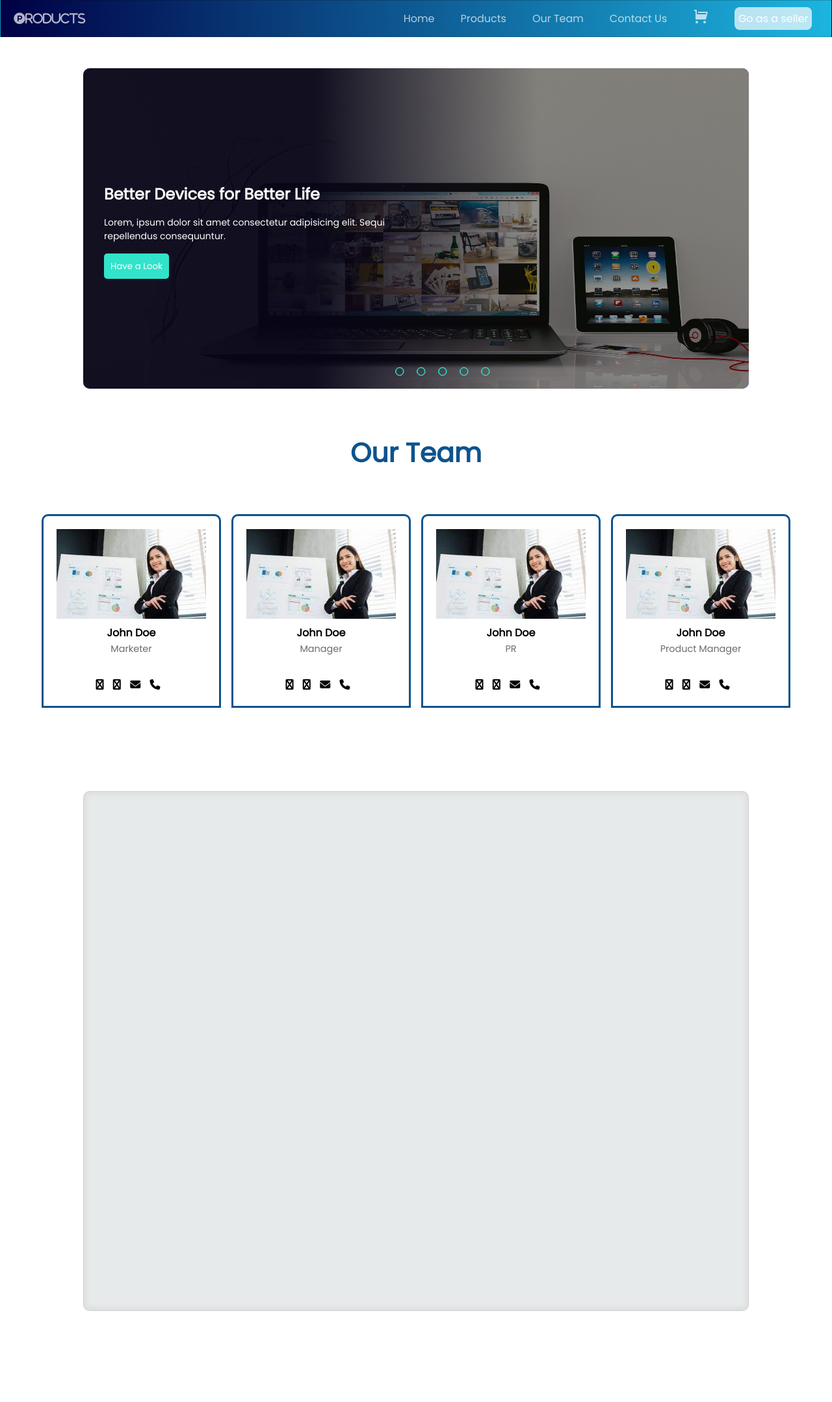
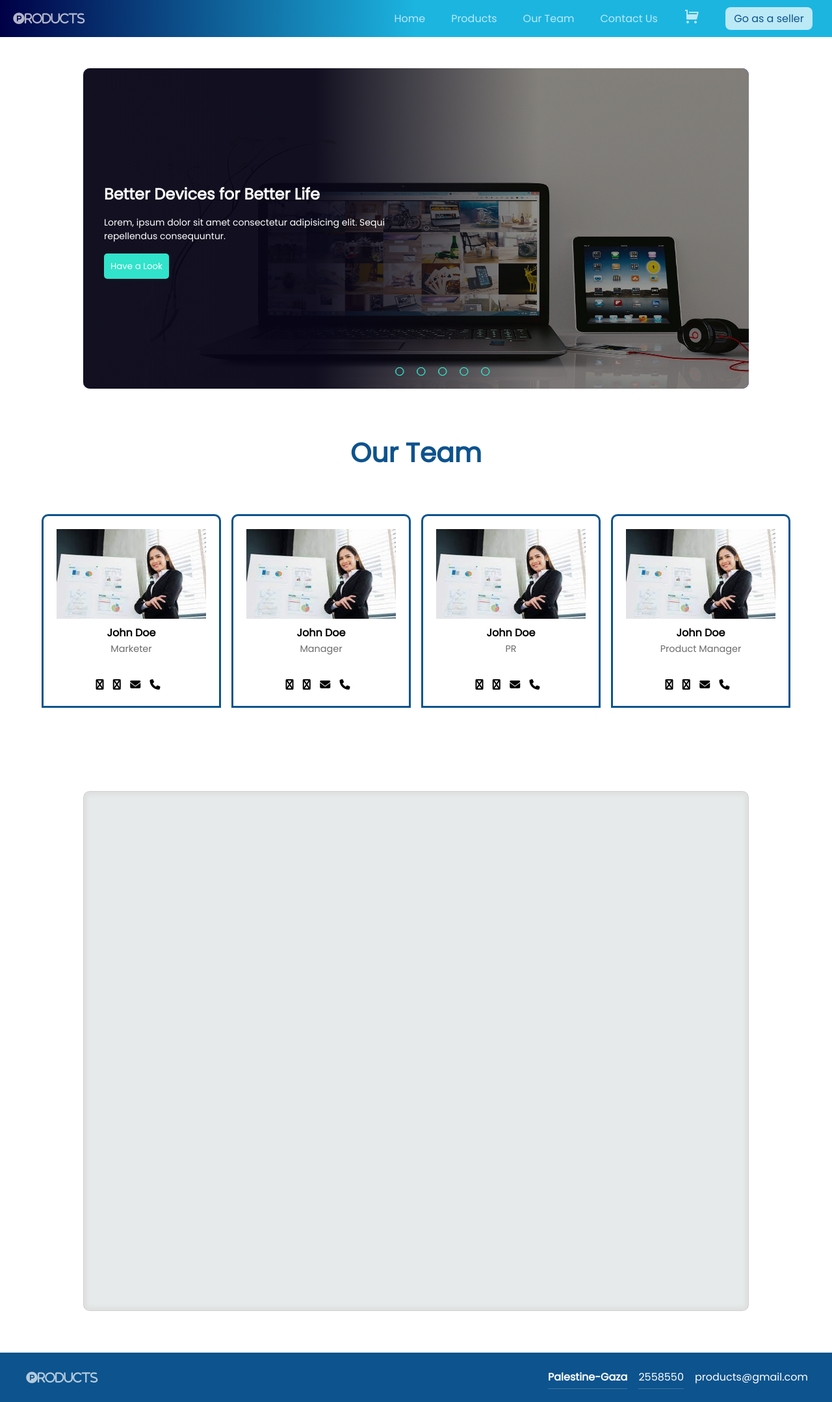
Before and after one commit to GSG-G13/E-commerce-team2, a plain HTML site: page index.html in a window 1280 px wide. Shown: the whole page at 65% size. Before the commit the page ends 2081 px from the top, so only its background shows below. Drawn offline with Linux system fonts and the light colour scheme.

Commit message:
build footer and some edits on navbar relates#7

```diff
--- a/home/home.css
+++ b/home/home.css
@@ -1,5 +1,4 @@
-
-@import url('https://fonts.googleapis.com/css2?family=Anton&family=Carter+One&family=League+Gothic&family=Permanent+Marker&family=Poppins&family=Press+Start+2P&family=Roboto&family=Russo+One&display=swap%27');
+@import url("https://fonts.googleapis.com/css2?family=Anton&family=Carter+One&family=League+Gothic&family=Permanent+Marker&family=Poppins&family=Press+Start+2P&family=Roboto&family=Russo+One&display=swap%27");
 * {
   padding: 0;
   margin: 0;
@@ -7,26 +6,25 @@
 }
 
 :root {
-    --main-color: #31E3CA;
+  --main-color: #31e3ca;
 }
 
 body {
-    font-family: 'Poppins', sans-serif;
+  font-family: "Poppins", sans-serif;
 }
-*{
+* {
   margin: 0px;
   padding: 0px;
   font-family: poppins;
   box-sizing: border-box;
 }
 /* styling for our team section */
-.team-section{
+.team-section {
   display: flex;
   align-items: center;
   justify-content: center;
   flex-direction: column;
   width: 100%;
-
 }
 .team-header {
   display: flex;
@@ -36,38 +34,37 @@ body {
   /* margin: 10px; */
   padding-top: 20px;
   font-size: 35px;
-  color: #0D538D;
+  color: #0d538d;
 }
 
-.cards{
+.cards {
   padding: 4rem;
   width: 100%;
   display: grid;
   grid-template-columns: repeat(auto-fit, minmax(200px, 1fr));
   align-items: center;
-  gap: 1rem
+  gap: 1rem;
 }
 
-@media(max-width:600px){
-  .cards{
+@media (max-width: 600px) {
+  .cards {
     padding: 2rem;
   }
 }
-.card{
+.card {
   text-align: center;
   border-top-right-radius: 10px;
   border-top-left-radius: 10px;
   overflow: hidden;
-  border: 3px solid #0D538D;
+  border: 3px solid #0d538d;
   padding: 20px;
-
 }
-.card img{
+.card img {
   width: 100%;
   height: auto;
   padding-bottom: 2px;
 }
-span{
+span {
   display: block;
   color: #6b6b6b;
   font-size: 0.9rem;
@@ -78,38 +75,26 @@ strong {
   font-size: 1rem;
 }
 
-
-.links{
+.links {
   margin-top: 32px;
 }
-.links a{
+.links a {
   display: inline-block;
   color: #000;
   margin-right: 10px;
   transition: 0.3s;
 }
 
-.links a:hover{
+.links a:hover {
   transform: translateY(10px);
-      color: #0D538D;
+  color: #0d538d;
 }
-
-
-
 
 .navbar {
   font-size: 16px;
 
-  background: #000046;
-  /* fallback for old browsers */
-  background: -webkit-linear-gradient(to left, #1cb5e0, #000046);
-  /* Chrome 10-25, Safari 5.1-6 */
-  background: linear-gradient(to left, #1cb5e0, #000046);
-  /* W3C, IE 10+/ Edge, Firefox 16+, Chrome 26+, Opera 12+, Safari 7+ */
   font-size: 16px;
-  background: linear-gradient(to left, #1cb5e0, #000046);
-
-  border: 1px solid rgba(0, 0, 0, 0.2);
+  background: linear-gradient(to left, #1cb5e0 50%, #000046);
   padding-bottom: 10px;
 }
 
@@ -137,9 +122,9 @@ strong {
 }
 
 .seller-btn {
-  color: rgb(255, 255, 255);
+  color: #0d538d;
   background-color: rgba(255, 255, 255, 0.7);
-  padding: 0.35rem;
+  padding: 0.35rem 0.83rem;
   border-radius: 8px;
 }
 .navbar-toggle {
@@ -202,8 +187,6 @@ strong {
   }
 }
 
-
-
 /* Start Landing Page */
 .landing {
   width: 100%;
@@ -264,7 +247,11 @@ strong {
   top: 0;
   padding-left: 2rem;
   background: rgb(7, 5, 23);
-    background: linear-gradient(90deg, rgba(7, 5, 23, 0.9529061624649859) 29%, rgba(10, 10, 13, 0.4150910364145658) 57%);
+  background: linear-gradient(
+    90deg,
+    rgba(7, 5, 23, 0.9529061624649859) 29%,
+    rgba(10, 10, 13, 0.4150910364145658) 57%
+  );
 }
 
 .slider .text h2 {
@@ -315,23 +302,23 @@ strong {
   background-color: var(--main-color);
 }
 
-#radio1:checked~.first {
+#radio1:checked ~ .first {
   margin-left: 0;
 }
 
-#radio2:checked~.first {
+#radio2:checked ~ .first {
   margin-left: -20%;
 }
 
-#radio3:checked~.first {
+#radio3:checked ~ .first {
   margin-left: -40%;
 }
 
-#radio4:checked~.first {
+#radio4:checked ~ .first {
   margin-left: -60%;
 }
 
-#radio5:checked~.first {
+#radio5:checked ~ .first {
   margin-left: -80%;
 }
 
@@ -356,23 +343,23 @@ strong {
   transition: 1s;
 }
 
-#radio1:checked~.navigate-auto .auto-btn1 {
+#radio1:checked ~ .navigate-auto .auto-btn1 {
   background-color: var(--main-color);
 }
 
-#radio2:checked~.navigate-auto .auto-btn2 {
+#radio2:checked ~ .navigate-auto .auto-btn2 {
   background-color: var(--main-color);
 }
 
-#radio3:checked~.navigate-auto .auto-btn3 {
+#radio3:checked ~ .navigate-auto .auto-btn3 {
   background-color: var(--main-color);
 }
 
-#radio4:checked~.navigate-auto .auto-btn4 {
+#radio4:checked ~ .navigate-auto .auto-btn4 {
   background-color: var(--main-color);
 }
 
-#radio5:checked~.navigate-auto .auto-btn5 {
+#radio5:checked ~ .navigate-auto .auto-btn5 {
   background-color: var(--main-color);
 }
 
@@ -567,3 +554,50 @@ strong {
   background: rgb(11, 104, 170);
   border-radius: 10px;
 }
+
+/**************************/
+/* FOOTER */
+/**************************/
+
+footer {
+  display: flex;
+  /* flex-direction: column; */
+  align-items: center;
+  justify-content: space-between;
+  background-color: #0d538d;
+  padding: 20px;
+  color: #fff;
+}
+
+.footer-contact p {
+  margin: 0;
+  padding: 5px 0;
+  text-align: center;
+  display: inline-block;
+}
+
+.footer-contact p:first-of-type {
+  font-weight: bold;
+}
+
+.footer-contact p:hover {
+  background-color: rgba(255, 255, 255, 0.2);
+}
+
+.footer-contact p:not(:last-of-type) {
+  border-bottom: 1px solid rgba(255, 255, 255, 0.2);
+}
+
+@keyframes spin {
+  0% {
+    transform: rotate(0deg);
+  }
+  100% {
+    transform: rotate(360deg);
+  }
+}
+.footer-contact {
+  display: flex;
+  width: 35%;
+  justify-content: space-evenly;
+}
--- a/index.html
+++ b/index.html
@@ -28,13 +28,13 @@
             <a href="#" class="nav-links">Home</a>
           </li>
           <li>
-            <a href="#" class="nav-links">Products</a>
+            <a href="#products" class="nav-links">Products</a>
           </li>
           <li>
-            <a href="#" class="nav-links">Our Team</a>
+            <a href="#team" class="nav-links">Our Team</a>
           </li>
           <li>
-            <a href="#" class="nav-links">Contact Us</a>
+            <a href="#footer" class="nav-links">Contact Us</a>
           </li>
           <li>
             <a href="#" class="nav-links"><svg xmlns="http://www.w3.org/2000/svg" viewBox="0 0 24 24" width="24" height="24"><path fill="none" d="M0 0h24v24H0z"/><path d="M6 9h13.938l.5-2H8V5h13.72a1 1 0 0 1 .97 1.243l-2.5 10a1 1 0 0 1-.97.757H5a1 1 0 0 1-1-1V4H2V2h3a1 1 0 0 1 1 1v6zm0 14a2 2 0 1 1 0-4 2 2 0 0 1 0 4zm12 0a2 2 0 1 1 0-4 2 2 0 0 1 0 4z" fill="rgba(255,255,255,0.7019607843137254)"/></svg></a>
@@ -131,7 +131,7 @@
   </section>
   <!-- End Landing Page -->
    <!-- creat an our team section -->
-  <section class="team-section">
+  <section class="team-section" id="team">
     <div class="team-header">
       <h3>Our Team</h3>
     </div>
@@ -195,6 +195,22 @@
         </div>
       </section>
 
+      <!-- footer start -->
+
+      <footer>
+        <div class="footer-logo" id="footer">
+          <a href="#" class="logo"><div id="logo"><i class="fa-brands fa-product-hunt">roducts</i>
+          </div></a>
+        </div>
+        <div class="footer-contact">
+          <p>Palestine-Gaza</p>
+          <p>2558550</p>
+          <p>products@gmail.com</p>
+        </div>
+      </footer>
+
+      </footer>
+
       <script src="./data.js"></script>
 
 </body>
```
Lines whose indentation alone changed are shown as unchanged.
